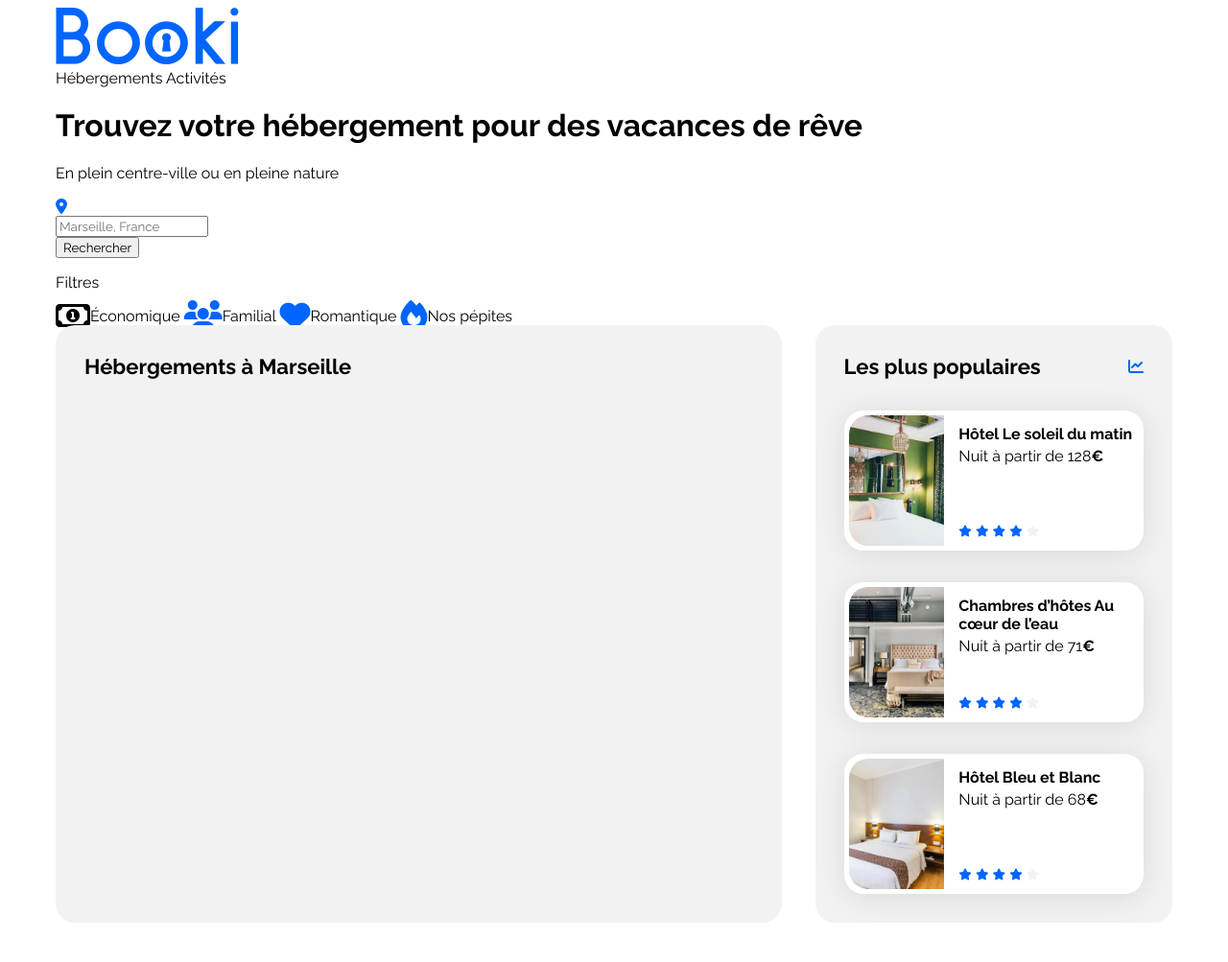
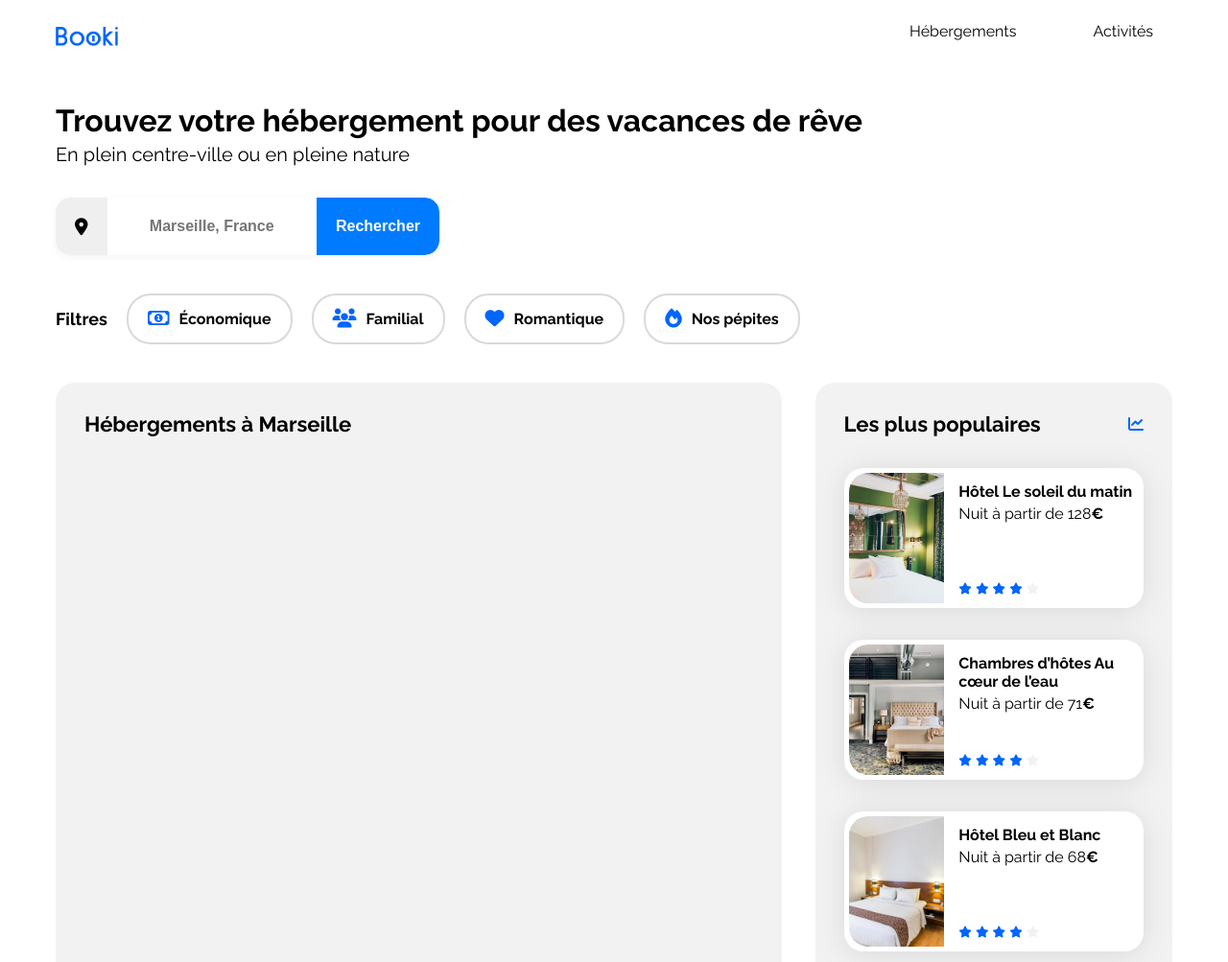
Before and after one commit to HaGotHem/booki, a plain HTML site: page index.html in a window 1280 px wide. Shown: the top 1003 px of the page at 96% size. Before the commit the page ends 970 px from the top, so only its background shows below. Drawn offline with Linux system fonts and the light colour scheme.

Commit message:
Add files via upload

```diff
--- a/css/style.css
+++ b/css/style.css
@@ -165,3 +165,150 @@ a {
 @media (max-width: 767.98px) {
     /* ... */
 }
+
+
+/*header */
+header  {
+    display: flex;
+    justify-content: space-between;
+}
+.header-a {
+    display: flex;
+    gap: 40px;
+    margin-top: -8px;
+}
+.header-link{
+    background-color: (0,0,0,0);
+    border-top: transparent solid 3px;
+    padding: 20px;
+    transition:  0.3s ease
+}
+
+.header-link:hover{
+    border-top: #0065FC 2px solid;
+    color: #0065FC;
+}
+.logo-header {
+    width: 65px;
+    margin-top: 20px;
+    margin-bottom: 20px;
+}
+
+.acceuil {
+    margin-top: 50px;
+    line-height: 0.5    ;
+}
+.acceuil .main-subtitle {
+    font-size: 20px;
+    margin-bottom: 30px;
+}
+.search-bar {
+    display: flex;
+    align-items: center;
+    background: #fff;
+    border-radius: 15px;
+    box-shadow: 0 2px 8px rgba(0,0,0,0.05);
+    padding: 0;
+    width: 400px;
+    height: 60px;
+    overflow: hidden;
+    margin-bottom: 40px;
+    margin-top: 40px;
+}
+
+.search-icon-section {
+    background: #EFEFEF;
+    height: 60px;
+    display: flex;
+    align-items: center;
+    justify-content: center;
+    padding: 0 20px;
+    border-top-left-radius: 15px;
+    border-bottom-left-radius: 15px;
+}
+
+.search-icon-section i {
+    color: #000;
+    font-size: 18px;
+}
+
+.search-text-section {
+    background: #fff;
+    height: 60px;
+    display: flex;
+    align-items: center;
+    justify-content: center;
+    padding: 0 20px;
+    flex: 1;
+}
+
+.search-text-section input {
+    font-size: 16px;
+    font-weight: 700;
+    color: #000;
+    font-family: Arial, sans-serif;
+    border: none;
+    outline: none;
+    background: transparent;
+    width: 100%;
+    text-align: center;
+}
+
+.search-button-section {
+    background: #007AFF;
+    height: 60px;
+    display: flex;
+    align-items: center;
+    justify-content: center;
+    padding: 0 20px;
+    border-top-right-radius: 15px;
+    border-bottom-right-radius: 15px;
+    color: #fff;
+    border: none;
+    font-size: 16px;
+    font-weight: 700;
+    cursor: pointer;
+    font-family: Arial, sans-serif;
+}
+
+.search-button-section:hover {
+    opacity: 0.9;
+}
+
+.filtres{
+    display: flex;
+    align-items: center;
+    gap: 20px;
+    margin-bottom: 40px;
+}
+
+.filtres p {
+    font-weight: 700;
+    font-size: 18px;
+    margin: 0;
+}
+
+.filtres span {
+    display: flex;
+    align-items: center;
+    gap: 10px;
+    border: 2px solid #D9D9D9;
+    border-radius: 25px;
+    padding: 15px 20px;
+    background-color: white;
+    cursor: pointer;
+    transition: all 0.3s ease;
+    font-weight: 700;
+    font-size: 16px;
+}
+
+.filtres span:hover {
+    background-color: #DEEBFF;
+    border-color: #0065FC;
+    transform: translateY(-2px);
+}
+
+.filtres span i {
+    color: #0065FC;
+    font-size: 20px;
+}
```
